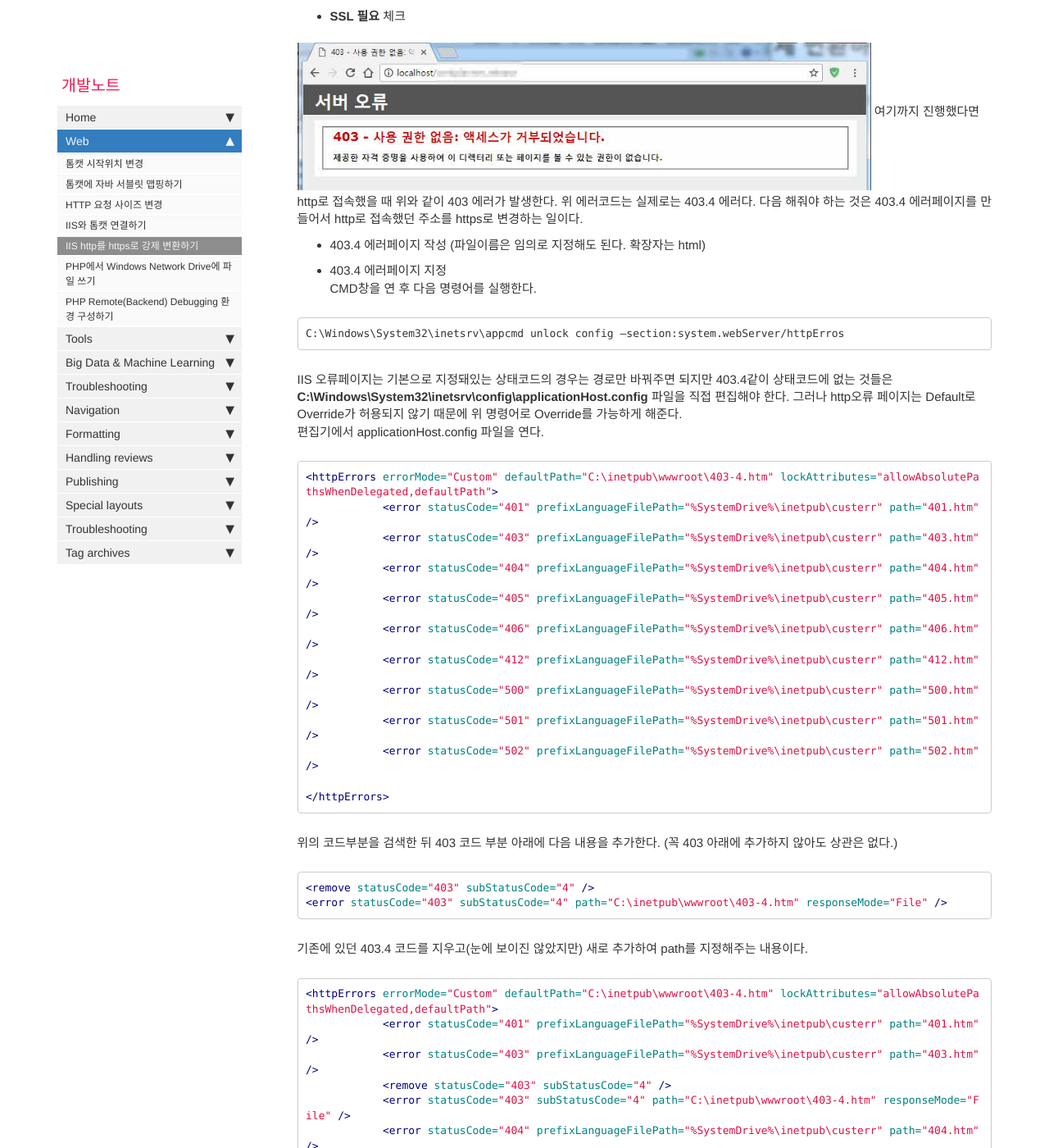
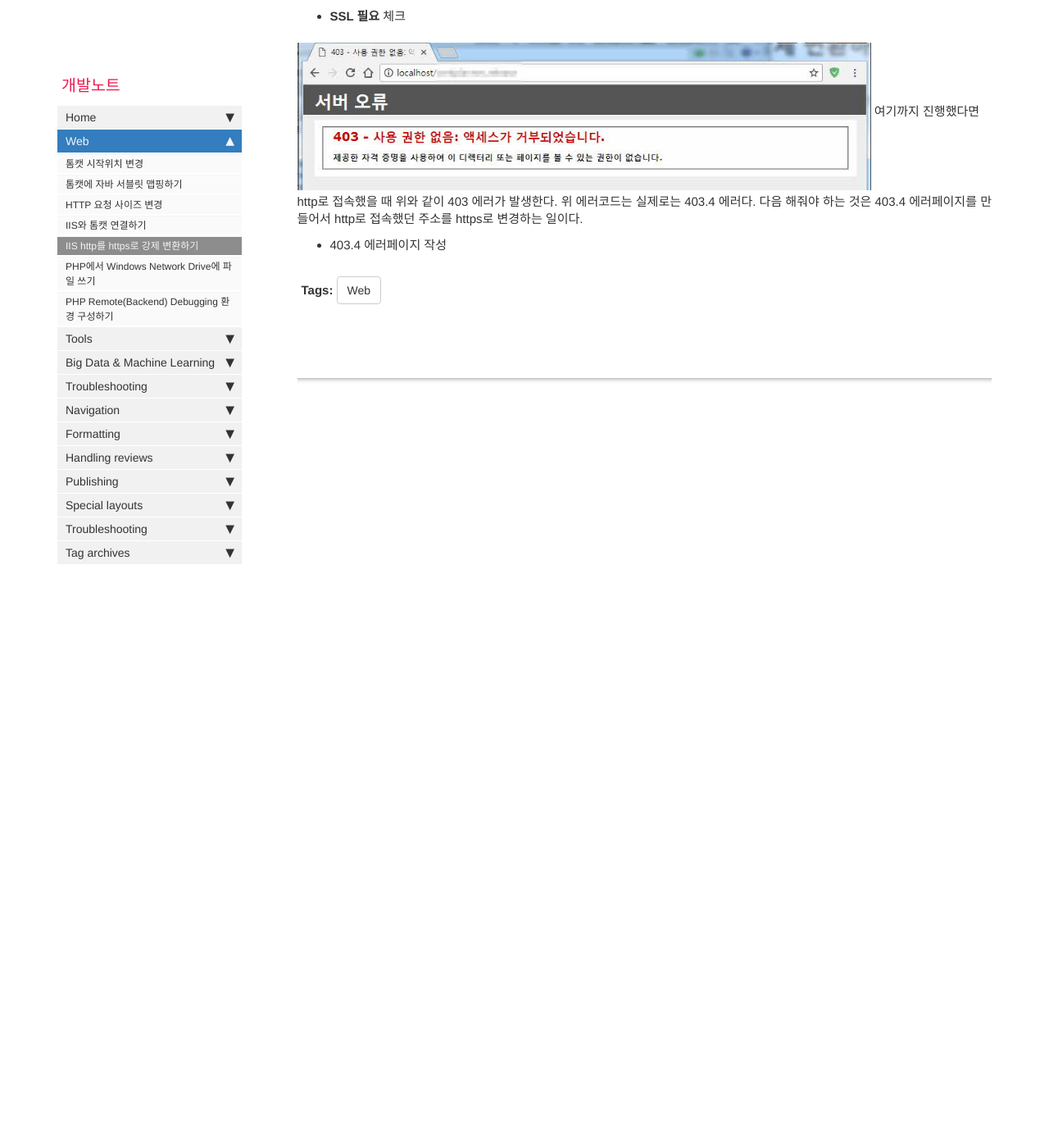
Before and after one commit to tlife84/repo, a Jekyll site: the page built from pages/mydoc/mydoc_iis_http_https.md, in a window 1280 px wide and 1400 px high, scrolled down 270 px. Shown: the whole window at 82% size. Built offline with Jekyll 4.4.1, drawn with Linux system fonts in a browser that asks for light colours; nearby versions of some CDN libraries; comment, search, counter and statistics services are not loaded; some of the changed text lies outside the part shown.

Commit message:
180517_0825

````diff
--- a/pages/mydoc/mydoc_iis_http_https.md
+++ b/pages/mydoc/mydoc_iis_http_https.md
@@ -14,59 +14,4 @@ folder: mydoc
 ![](../../images/403.4-error.jpg)
 여기까지 진행했다면 http로 접속했을 때 위와 같이 403 에러가 발생한다. 위 에러코드는 실제로는 403.4 에러다. 다음 해줘야 하는 것은 403.4 에러페이지를 만들어서 http로 접속했던 주소를 https로 변경하는 일이다.
 
-* 403.4 에러페이지 작성 (파일이름은 임의로 지정해도 된다. 확장자는 html)
-
-
-
-* 403.4 에러페이지 지정
-CMD창을 연 후 다음 명령어를 실행한다.
-
-```
-C:\Windows\System32\inetsrv\appcmd unlock config –section:system.webServer/httpErros
-```
-
-IIS 오류페이지는 기본으로 지정돼있는 상태코드의 경우는 경로만 바꿔주면 되지만 403.4같이 상태코드에 없는 것들은 **C:\Windows\System32\inetsrv\config\applicationHost.config** 파일을 직접 편집해야 한다. 그러나 http오류 페이지는 Default로 Override가 허용되지 않기 때문에 위 명령어로 Override를 가능하게 해준다.
-편집기에서 applicationHost.config 파일을 연다.
-
-```html
-<httpErrors errorMode="Custom" defaultPath="C:\inetpub\wwwroot\403-4.htm" lockAttributes="allowAbsolutePathsWhenDelegated,defaultPath">
-            <error statusCode="401" prefixLanguageFilePath="%SystemDrive%\inetpub\custerr" path="401.htm" />
-            <error statusCode="403" prefixLanguageFilePath="%SystemDrive%\inetpub\custerr" path="403.htm" />
-            <error statusCode="404" prefixLanguageFilePath="%SystemDrive%\inetpub\custerr" path="404.htm" />
-            <error statusCode="405" prefixLanguageFilePath="%SystemDrive%\inetpub\custerr" path="405.htm" />
-            <error statusCode="406" prefixLanguageFilePath="%SystemDrive%\inetpub\custerr" path="406.htm" />
-            <error statusCode="412" prefixLanguageFilePath="%SystemDrive%\inetpub\custerr" path="412.htm" />
-            <error statusCode="500" prefixLanguageFilePath="%SystemDrive%\inetpub\custerr" path="500.htm" />
-            <error statusCode="501" prefixLanguageFilePath="%SystemDrive%\inetpub\custerr" path="501.htm" />
-            <error statusCode="502" prefixLanguageFilePath="%SystemDrive%\inetpub\custerr" path="502.htm" />
-
-</httpErrors>
-```
-
-위의 코드부분을 검색한 뒤 403 코드 부분 아래에 다음 내용을 추가한다. (꼭 403 아래에 추가하지 않아도 상관은 없다.)
-
-```html
-<remove statusCode="403" subStatusCode="4" />
-<error statusCode="403" subStatusCode="4" path="C:\inetpub\wwwroot\403-4.htm" responseMode="File" />
-```
-
-기존에 있던 403.4 코드를 지우고(눈에 보이진 않았지만) 새로 추가하여 path를 지정해주는 내용이다.
-
-```html
-<httpErrors errorMode="Custom" defaultPath="C:\inetpub\wwwroot\403-4.htm" lockAttributes="allowAbsolutePathsWhenDelegated,defaultPath">
-            <error statusCode="401" prefixLanguageFilePath="%SystemDrive%\inetpub\custerr" path="401.htm" />
-            <error statusCode="403" prefixLanguageFilePath="%SystemDrive%\inetpub\custerr" path="403.htm" />
-            <remove statusCode="403" subStatusCode="4" />
-            <error statusCode="403" subStatusCode="4" path="C:\inetpub\wwwroot\403-4.htm" responseMode="File" />
-            <error statusCode="404" prefixLanguageFilePath="%SystemDrive%\inetpub\custerr" path="404.htm" />
-            <error statusCode="405" prefixLanguageFilePath="%SystemDrive%\inetpub\custerr" path="405.htm" />
-            <error statusCode="406" prefixLanguageFilePath="%SystemDrive%\inetpub\custerr" path="406.htm" />
-            <error statusCode="412" prefixLanguageFilePath="%SystemDrive%\inetpub\custerr" path="412.htm" />
-            <error statusCode="500" prefixLanguageFilePath="%SystemDrive%\inetpub\custerr" path="500.htm" />
-            <error statusCode="501" prefixLanguageFilePath="%SystemDrive%\inetpub\custerr" path="501.htm" />
-            <error statusCode="502" prefixLanguageFilePath="%SystemDrive%\inetpub\custerr" path="502.htm" />
-
-</httpErrors>
-```
-
-최종적으로 수정한 내용이다. IIS를 재실행하면 오류페이지에 403.4 코드의 오류페이지가 지정돼있는 것을 확인할 수 있다.
+* 403.4 에러페이지 작성
````
